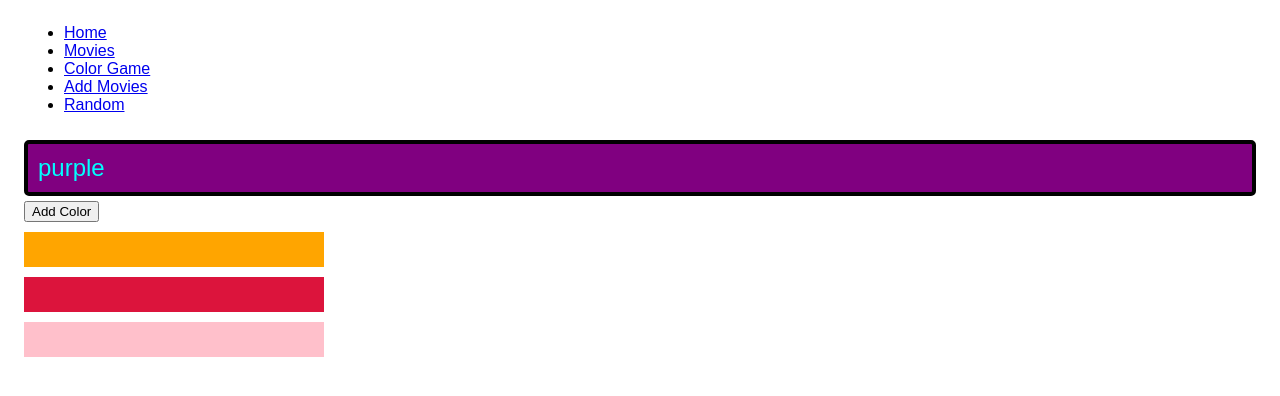
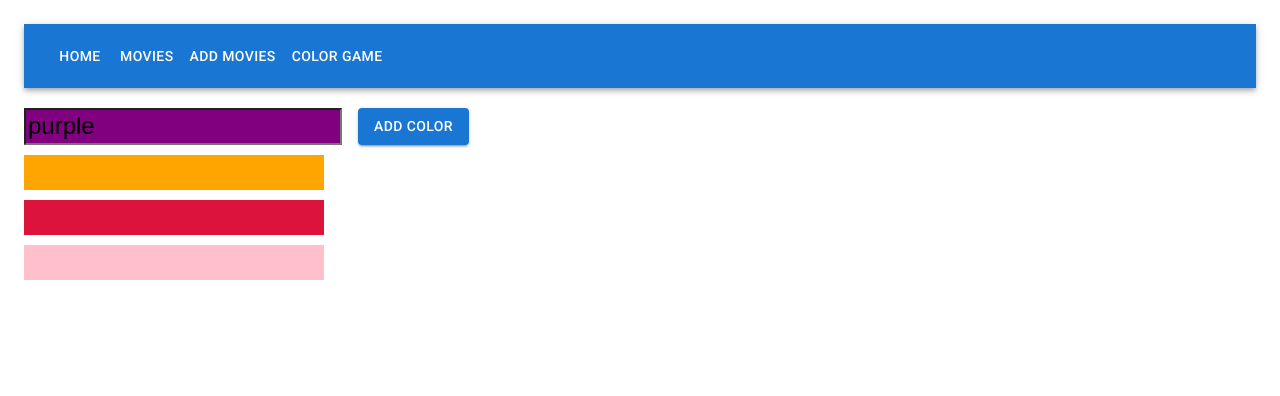
Before and after one commit to Murali07/movie_review, a React (Create React App) app: page /color-game in a window 1280 px wide. Shown: the top 396 px of the page. Built offline with nearby package versions, Linux system fonts and the light colour scheme; the HTML template or start-up script is replaced by a standard one.

Commit message:
Material Component

```diff
--- a/package.json
+++ b/package.json
@@ -3,6 +3,10 @@
   "version": "0.1.0",
   "private": true,
   "dependencies": {
+    "@emotion/react": "^11.9.0",
+    "@emotion/styled": "^11.8.1",
+    "@mui/icons-material": "^5.6.2",
+    "@mui/material": "^5.7.0",
     "@testing-library/jest-dom": "^5.16.4",
     "@testing-library/react": "^13.2.0",
     "@testing-library/user-event": "^13.5.0",
--- a/public/index.html
+++ b/public/index.html
@@ -24,6 +24,11 @@
       work correctly both with client-side routing and a non-root public URL.
       Learn how to configure a non-root public URL by running `npm run build`.
     -->
+    <link
+  rel="stylesheet"
+  href="https://fonts.googleapis.com/css?family=Roboto:300,400,500,700&display=swap"
+/>
+
     <title>React App</title>
   </head>
   <body>
--- a/src/AddColor.js
+++ b/src/AddColor.js
@@ -1,5 +1,7 @@
 import { useState } from "react";
 import { ColorBox } from './ColorBox';
+import Button from '@mui/material/Button';
+
 
 export function AddColor() {
   const [color, setColor] = useState("purple");
@@ -25,9 +27,11 @@ export function AddColor() {
 
         {/* setColorList - Informs React colorList is changed - re-render */}
         {/* copy the colorList and then add newColor to it */}
-        <button onClick={() => setColorList([...colorList, color])}>
+        {/* <button onClick={() => setColorList([...colorList, color])}>
           Add Color
-        </button>
+        </button> */}
+
+        <Button onClick={() => setColorList([...colorList, color])} variant="contained">Add Color</Button>
       </div>
 
       {colorList.map((clr) => (
--- a/src/App.css
+++ b/src/App.css
@@ -29,7 +29,7 @@ body{
   margin: 24px;
 }
 .movie-summary{
-  text-align: justify;
+  text-align:justify;
 }
 .btn-like,
 .btn-dislike {
@@ -38,32 +38,21 @@ body{
 .btn-like {
   margin-right: 0.5rem;
 }
-input[type=text]{
-  width: 100%;
-  border: 4px solid black;
-  background-color: black;
-  color:aqua;
-  padding-top: 10px;
-  padding-bottom: 10px;
-  padding-left: 10PX;
-  margin-top: 10px;
-  margin-bottom: 5px;
-  box-sizing: border-box;
-  border-radius: 5px;
-}
-.add{
-  width: 100%;
-  border: 4px solid green;
-  background-color: green;
-  color: white;
-  padding-top: 10px;
-  padding-bottom: 10px;
-  padding-left: 10PX;
-  margin-top: 10px;
-  margin-bottom: 5px;
-  box-sizing: border-box;
-  border-radius: 5px;
+.add-movie{
+  display: flex;
+  flex-direction: column;
+  gap: 1rem;
+  margin: 24px;
+
 }
 .movie-details-container{
   width: 700px;
 }
+.home{
+  text-align: center;
+}
+.add-color{
+  display: flex;
+  gap: 1rem;
+  margin-top: 20px;
+}
--- a/src/App.js
+++ b/src/App.js
@@ -3,6 +3,16 @@ import { Routes, Route, Link, useNavigate, useParams } from "react-router-dom";
 import { useState } from "react";
 import { Navigate } from 'react-router-dom';
 import { AddColor } from './AddColor';
+import InfoIcon from '@mui/icons-material/Info';
+import IconButton from '@mui/material/IconButton';
+import AppBar from '@mui/material/AppBar';
+import Toolbar from '@mui/material/Toolbar';
+import Button from '@mui/material/Button';
+import ArrowBackIosIcon from '@mui/icons-material/ArrowBackIos';
+import { Counter } from './Counter';
+import ExpandLessIcon from '@mui/icons-material/ExpandLess';
+import ExpandMoreIcon from '@mui/icons-material/ExpandMore';
+import TextField from '@mui/material/TextField';
 
 const INITIAL_MOVIE_LIST = [
   {
@@ -65,10 +75,13 @@ const INITIAL_MOVIE_LIST = [
 
 
 function App() {
+
+  const navigate = useNavigate();
+
   return (
     <div className="App">
 
-      <nav>
+      {/* <nav>
         <ul>
           <li>
             <Link to="/">Home</Link>
@@ -86,7 +99,16 @@ function App() {
             <Link to="/refsdfsasf">Random</Link>
           </li>
         </ul>
-      </nav>
+      </nav> */}
+
+      <AppBar position="static">
+        <Toolbar>
+          <Button onClick={() => navigate(`/`)} color="inherit">Home</Button>
+          <Button onClick={() => navigate(`/movies`)} color="inherit">Movies</Button>
+          <Button onClick={() => navigate(`/add-movie`)} color="inherit">Add Movies</Button>
+          <Button onClick={() => navigate(`/color-game`)} color="inherit">Color Game</Button>
+        </Toolbar>
+      </AppBar>
 
       <Routes>
         <Route path="/" element={<Home />} />
@@ -110,7 +132,7 @@ function App() {
 export default App;
 
 function Home(){
-  return <h1>Welcome to the Movie app 😊🎇🎇✨🎉🎉</h1>
+  return <h1 className="home">Welcome to the Movie App 😊🎇🎇✨🎉🎉</h1>
 }
 
 function NotFound(){
@@ -161,7 +183,8 @@ function MovieDetails(){
       </div>
 
       <p className="movie-summary">{movie.movie_summary}</p>
-      <button onClick={() => navigate(-1)}>Back</button>
+
+      <Button onClick={() => navigate(-1)} variant="contained"><ArrowBackIosIcon></ArrowBackIosIcon>Back</Button>
 
 
     </div>
@@ -198,13 +221,21 @@ function Movie({ moviePoster, movieName, movieRating, movieSummary, id}){
     <div className="movie-container">
       <img className="movie-poster" src={moviePoster} alt={movieName} />
       <div className="movie-specs">
-        <h3 className="movie-name">{movieName}</h3>
+        <h3 className="movie-name">{movieName}
+        <IconButton onClick={() => navigate(`/movies/${id}`)} color="primary">
+          <InfoIcon></InfoIcon>
+        </IconButton>
+        {show ? <ExpandLessIcon onClick={() => setShow(!show)} color="primary"></ExpandLessIcon> : <ExpandMoreIcon onClick={() => setShow(!show)} color="primary"></ExpandMoreIcon>}
+        </h3>
+
         <p style={styles} >⭐ {movieRating}</p>
       </div>
 
-      <button onClick={() => navigate(`/movies/${id}`)}>Info</button>
 
-      <button onClick={() => setShow(!show)}>Toggle Summary</button>
+
+      {/* <button onClick={() => navigate(`/movies/${id}`)}>Info</button> */}
+
+      {/* <button onClick={() => setShow(!show)}>Toggle Summary</button> */}
       {/* <p style={paraStyles} className="movie-summary">{movieSummary}</p> */}
 
       {/* conditional redering */}
@@ -216,31 +247,23 @@ function Movie({ moviePoster, movieName, movieRating, movieSummary, id}){
 
 }
 
-function Counter() {
-  const [like, setLike] = useState(0);
-  const [dislike, setDisLike] = useState(0);
-  return (
-    <div>
-      <button className="btn-like" onClick={() => setLike(like + 1)}>
-        👍 {like}
-      </button>
-      <button className="btn-dislike" onClick={() => setDisLike(dislike + 1)}>
-        👎 {dislike}
-      </button>
-    </div>
-  );
-}
-
 function AddMovie(){
 
   return (
     <div className="add-movie">
-      <input type="text" placeholder="Name"></input>
+      {/* <input type="text" placeholder="Name"></input>
       <input type="text" placeholder="Poster"></input>
       <input type="text" placeholder="Rating"></input>
-      <input type="text" placeholder="Summary"></input>
+      <input type="text" placeholder="Summary"></input> */}
 
-      <button className="add">Add Movie</button>
+      <TextField id="filled-basic" label="Name" variant="filled" />
+      <TextField id="filled-basic" label="Poster" variant="filled" />
+      <TextField id="filled-basic" label="Rating" variant="filled" />
+      <TextField id="filled-basic" label="Summary" variant="filled" />
+      <TextField id="filled-basic" label="Trailer" variant="filled" />
+
+      {/* <button className="add">Add Movie</button> */}
+      <Button color="success" variant="contained">Add Movie</Button>
 
       {/* <button>
         onClick={() => {
--- /dev/null
+++ b/src/Counter.js
@@ -0,0 +1,16 @@
+import { useState } from "react";
+
+export function Counter() {
+  const [like, setLike] = useState(0);
+  const [dislike, setDisLike] = useState(0);
+  return (
+    <div>
+      <button className="btn-like" onClick={() => setLike(like + 1)}>
+        👍 {like}
+      </button>
+      <button className="btn-dislike" onClick={() => setDisLike(dislike + 1)}>
+        👎 {dislike}
+      </button>
+    </div>
+  );
+}
```
Also changed, not shown: 1 other file (tests, documents, lock files or other folders).
